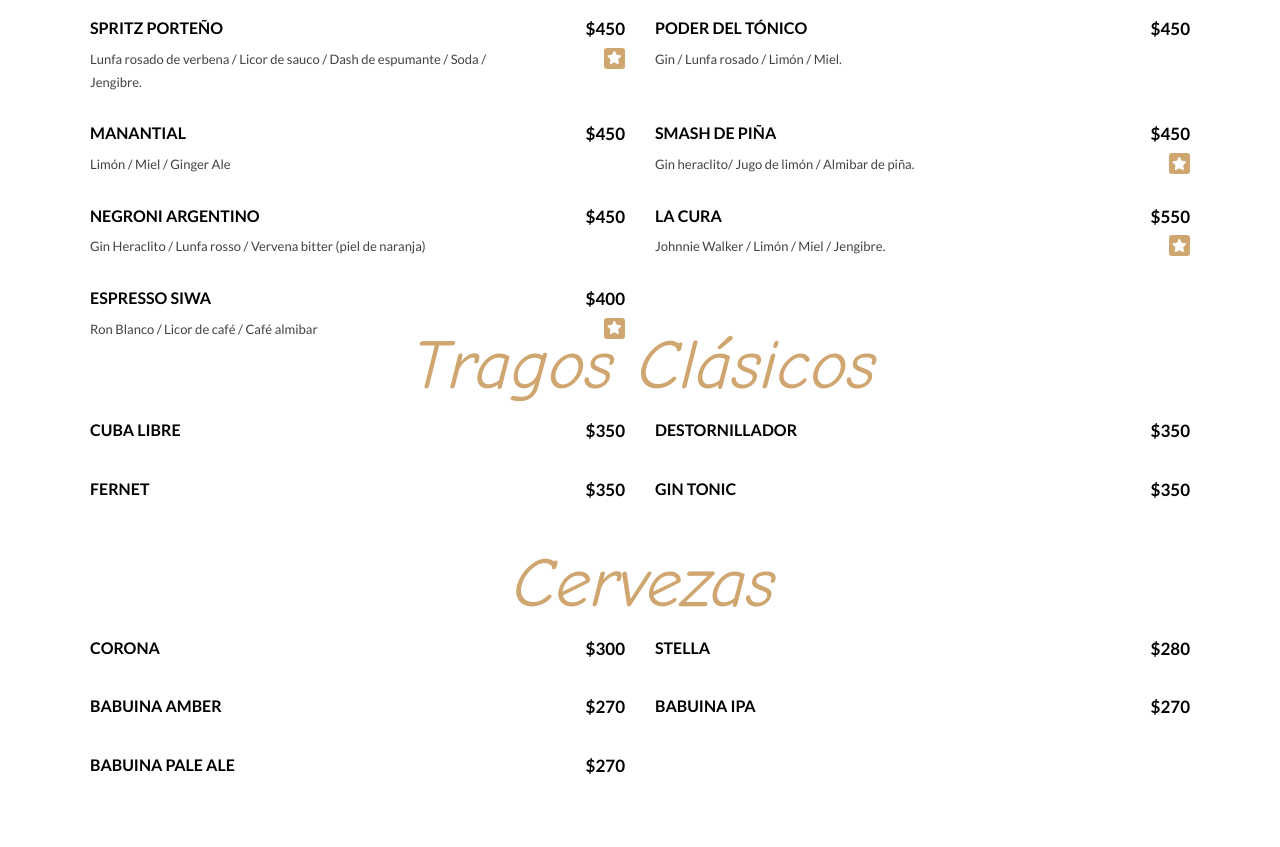
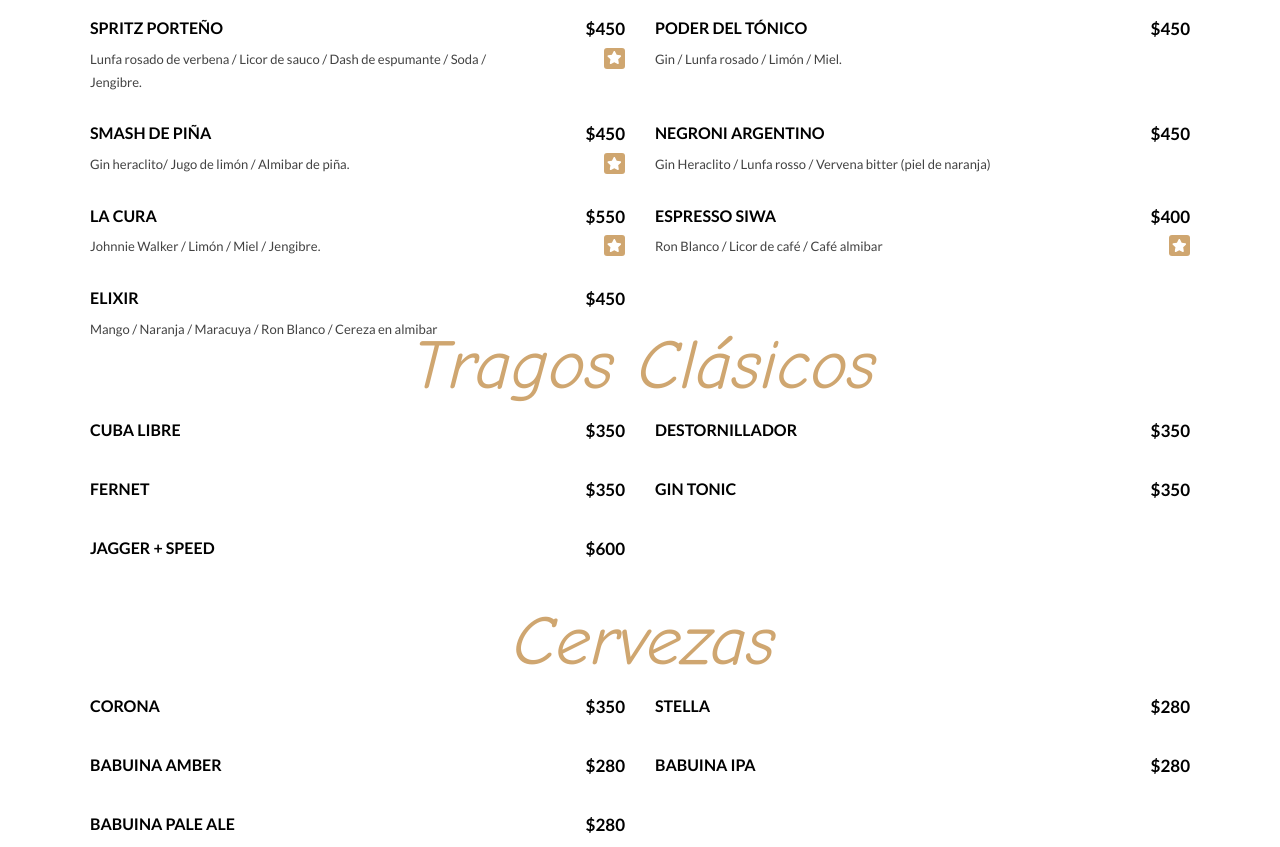
Before and after one commit to razielt10/siwabar-menu, a website: page index.html in a window 1280 px wide. Shown: the part 820-1667 px from the top of the page. Drawn offline with Linux system fonts and the light colour scheme; a web font is replaced by a local one.

Commit message:
update manu 14-Oct 2021

```diff
--- a/index.html
+++ b/index.html
@@ -141,15 +141,6 @@
                                         <div class="post_detail menu_excerpt">Gin / Lunfa rosado / Limón / Miel.</div>
                                     </div>
                                 </div>
-                                <div class="one_half ">
-                                    <div id="menu_3175" class="menu_content_classic">
-                                        <h5 class="menu_post">
-                                            <span class="menu_title">Manantial</span>
-                                            <span class="menu_dots"></span>
-                                            <span class="menu_price">$450</span></h5>
-                                        <div class="post_detail menu_excerpt">Limón / Miel / Ginger Ale</div>
-                                    </div>
-                                </div>
                                 <div class="one_half last">
                                     <div id="menu_3176" class="menu_content_classic">
                                         <h5 class="menu_post">
@@ -179,7 +170,7 @@
                                         <div class="menu_highlight"><i class="fa fa-star"></i></div>
                                     </div>
                                 </div>
-                                    <div class="one_half ">
+                                <div class="one_half ">
                                     <div id="menu_3177" class="menu_content_classic">
                                         <h5 class="menu_post">
                                             <span class="menu_title">ESPRESSO SIWA</span>
@@ -187,6 +178,15 @@
                                             <span class="menu_price">$400</span></h5>
                                         <div class="post_detail menu_excerpt">Ron Blanco / Licor de café / Café almibar</div>
                                         <div class="menu_highlight"><i class="fa fa-star"></i></div>
+                                    </div>
+                                </div>
+                                <div class="one_half ">
+                                    <div id="menu_3175" class="menu_content_classic">
+                                        <h5 class="menu_post">
+                                            <span class="menu_title">Elixir</span>
+                                            <span class="menu_dots"></span>
+                                            <span class="menu_price">$450</span></h5>
+                                        <div class="post_detail menu_excerpt">Mango / Naranja / Maracuya / Ron Blanco / Cereza en almibar</div>
                                     </div>
                                 </div>
                             </div>
@@ -224,6 +224,14 @@
                                             <span class="menu_price">$350</span></h5>
                                     </div>
                                 </div>
+                                <div class="one_half last">
+                                    <div id="menu_3174" class="menu_content_classic">
+                                        <h5 class="menu_post">
+                                            <span class="menu_title">Jagger + speed</span>
+                                            <span class="menu_dots"></span>
+                                            <span class="menu_price">$600</span></h5>
+                                    </div>
+                                </div>
                             </div>
                         </div>
                     </div>
@@ -241,7 +249,7 @@
                                             <h5 class="menu_post">
                                                 <span class="menu_title">Corona</span>
                                                 <span class="menu_dots"></span>
-                                                <span class="menu_price">$300</span></h5>
+                                                <span class="menu_price">$350</span></h5>
                                         </div>
                                     </div>
                                     <div class="one_third last">
@@ -257,7 +265,7 @@
                                             <h5 class="menu_post">
                                                 <span class="menu_title">Babuina Amber</span>
                                                 <span class="menu_dots"></span>
-                                                <span class="menu_price">$270</span></h5>
+                                                <span class="menu_price">$280</span></h5>
                                         </div>
                                     </div>
                                     <div class="one_third ">
@@ -265,7 +273,7 @@
                                             <h5 class="menu_post">
                                                 <span class="menu_title">Babuina Ipa</span>
                                                 <span class="menu_dots"></span>
-                                                <span class="menu_price">$270</span></h5>
+                                                <span class="menu_price">$280</span></h5>
                                         </div>
                                     </div>
                                     <div class="one_third ">
@@ -273,7 +281,7 @@
                                             <h5 class="menu_post">
                                                 <span class="menu_title">Babuina Pale Ale</span>
                                                 <span class="menu_dots"></span>
-                                                <span class="menu_price">$270</span></h5>
+                                                <span class="menu_price">$280</span></h5>
                                         </div>
                                     </div>
                                 </div>
@@ -433,7 +441,7 @@
                                             <h5 class="menu_post">
                                                 <span class="menu_title">TEQUEÑOS</span>
                                                 <span class="menu_dots"></span>
-                                                <span class="menu_price">$350</span></h5>
+                                                <span class="menu_price">$400</span></h5>
                                             <div class="post_detail menu_excerpt">6 unidades</div>
                                             <div class="menu_highlight"><i class="fa fa-star"></i></div>
                                         </div>
@@ -443,7 +451,7 @@
                                             <h5 class="menu_post">
                                                 <span class="menu_title">Papas fritas</span>
                                                 <span class="menu_dots"></span>
-                                                <span class="menu_price">$300</span></h5>
+                                                <span class="menu_price">$350</span></h5>
                                             <div class="post_detail menu_excerpt">Porción para compartir</div>
                                         </div>
                                     </div>
@@ -480,7 +488,7 @@
                                             <h5 class="menu_post">
                                                 <span class="menu_title">Lolipops</span>
                                                 <span class="menu_dots"></span>
-                                                <span class="menu_price">$400</span></h5>
+                                                <span class="menu_price">$450</span></h5>
                                             <div class="post_detail menu_excerpt">Chupetines de pollo | 6 Unidades </div>
                                         </div>
                                     </div>
```
